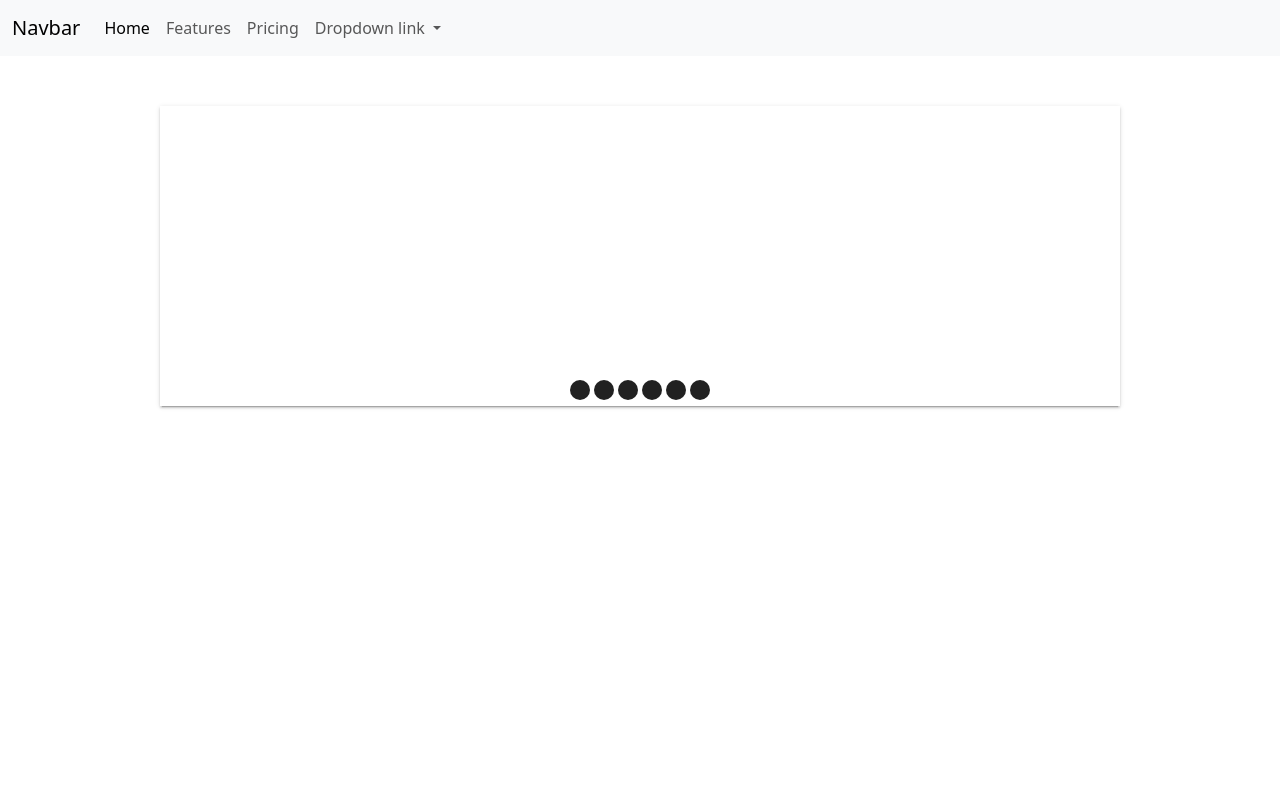
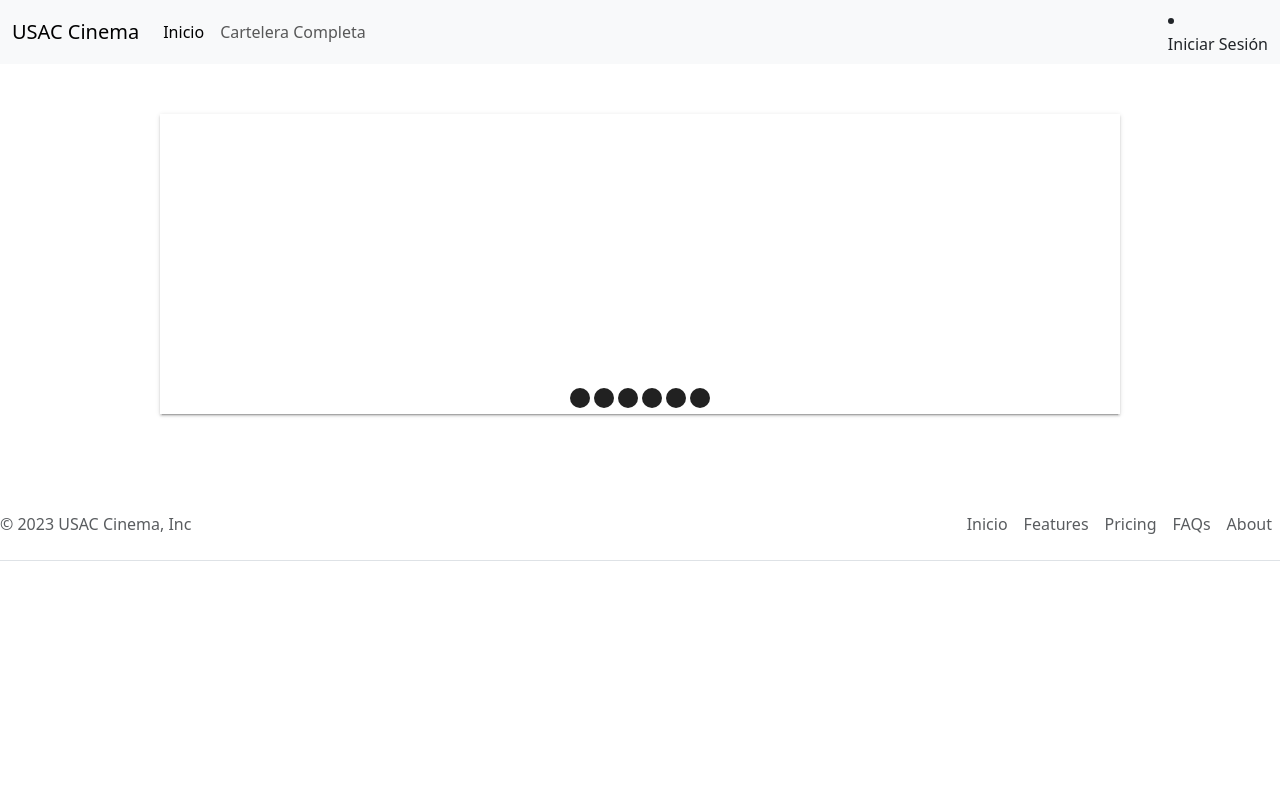
Before and after one commit to AnyeloHernandez/IPC2_V1S12023_ProyectoF2_3_201807398, a Django app: page / in a window 1280 px wide. Run offline with Django 4.2, Linux system fonts and the light colour scheme; some libraries are stand-ins or nearby versions.

Commit message:
Feat: Se añadio Navbar, Footer, login y logout

```diff
--- a/mysite/urls.py
+++ b/mysite/urls.py
@@ -22,5 +22,6 @@ urlpatterns = [
     path('admin/', admin.site.urls),
     path('', views.home, name='home'),
     path('signup/', views.signup, name='signup'),
-    path('login/', views.login, name='login')
+    path('login/', views.login, name='login'),
+    path('logout/', views.logout, name='logout')
 ]
--- a/tasks/templates/base.html
+++ b/tasks/templates/base.html
@@ -9,41 +9,67 @@
         {% bootstrap_css %}
         {% bootstrap_javascript %}
     </head>
-    <body>
+    <div class="container"></div>
+    <body class="d-flex flex-column min-vh-100">
         <nav class="navbar navbar-expand-lg bg-body-tertiary">
             <div class="container-fluid">
-              <a class="navbar-brand" href="#">Navbar</a>
+              <a class="navbar-brand" href="#">USAC Cinema</a>
               <button class="navbar-toggler" type="button" data-bs-toggle="collapse" data-bs-target="#navbarNavDropdown" aria-controls="navbarNavDropdown" aria-expanded="false" aria-label="Toggle navigation">
                 <span class="navbar-toggler-icon"></span>
               </button>
               <div class="collapse navbar-collapse" id="navbarNavDropdown">
                 <ul class="navbar-nav">
                   <li class="nav-item">
-                    <a class="nav-link active" aria-current="page" href="#">Home</a>
+                    <a class="nav-link active" aria-current="page" href="#">Inicio</a>
                   </li>
                   <li class="nav-item">
-                    <a class="nav-link" href="#">Features</a>
+                    <a class="nav-link" href="#">Cartelera Completa</a>
                   </li>
+                  <!-- <li class="nav-item">
+                    <a class="nav-link" href="#">Pricing</a>
+                  </li> -->
+
+                </ul>
+              </div>
+
+              {% if usuario == 'Iniciar Sesión' %}
                   <li class="nav-item">
-                    <a class="nav-link" href="#">Pricing</a>
+                    <a class="nav-link" href="{% url 'login' %}">{{usuario}}</a>
                   </li>
+                  {% else %}
                   <li class="nav-item dropdown">
                     <a class="nav-link dropdown-toggle" href="#" role="button" data-bs-toggle="dropdown" aria-expanded="false">
-                      Dropdown link
+                      {{usuario}}
                     </a>
-                    <ul class="dropdown-menu">
-                      <li><a class="dropdown-item" href="#">Action</a></li>
-                      <li><a class="dropdown-item" href="#">Another action</a></li>
-                      <li><a class="dropdown-item" href="#">Something else here</a></li>
+                    <ul class="dropdown-menu dropdown-menu-end" aria-labelledby="navbarDropdown">
+                        <li><a class="dropdown-item" href="#">Ver boletos comprados</a></li>
+                        <li><a class="dropdown-item" href="#">Ajustes</a></li>
+                      <li class="dropdown-divider"></li>
+                      <li><a class="dropdown-item" href="{% url 'logout' %}">Cerrar Sesión</a></li>
                     </ul>
                   </li>
-                </ul>
-              </div>
+                  {% endif %}
             </div>
           </nav>
-        <h1>{{usuario}}</h1>
         {% block content %}
         {% endblock %}
 
+
+  <footer class="d-flex flex-wrap justify-content-between align-items-center py-3 my-4 border-bottom">
+    <p class="col-md-4 mb-0 text-body-secondary">© 2023 USAC Cinema, Inc</p>
+
+    <a href="/" class="col-md-4 d-flex align-items-center justify-content-center mb-3 mb-md-0 me-md-auto link-body-emphasis text-decoration-none">
+      <svg class="bi me-2" width="40" height="32"><use xlink:href="#bootstrap"></use></svg>
+    </a>
+
+    <ul class="nav col-md-4 justify-content-end">
+      <li class="nav-item"><a href="{% url 'home' %}" class="nav-link px-2 text-body-secondary">Inicio</a></li>
+      <li class="nav-item"><a href="#" class="nav-link px-2 text-body-secondary">Features</a></li>
+      <li class="nav-item"><a href="#" class="nav-link px-2 text-body-secondary">Pricing</a></li>
+      <li class="nav-item"><a href="#" class="nav-link px-2 text-body-secondary">FAQs</a></li>
+      <li class="nav-item"><a href="#" class="nav-link px-2 text-body-secondary">About</a></li>
+    </ul>
+  </footer>
+</div>
     </body>
     </html>
--- a/tasks/views.py
+++ b/tasks/views.py
@@ -15,14 +15,19 @@ def home(request):
     # lista_doble_ciruclar_peliculas.imprimir_lista("2", None)
     if lista_enlazada_usuarios.usuario_logeado != '':
         return render(request, 'home.html', {
-            "usuario": f'Bienvenido {lista_enlazada_usuarios.usuario_logeado}',
+            "usuario": lista_enlazada_usuarios.usuario_logeado,
             "peliculas": lista_doble_ciruclar_peliculas
         })
     else:
         print(type(lista_doble_ciruclar_peliculas))
         return render(request, 'home.html', {
+            "usuario": 'Iniciar Sesión',
             "peliculas": lista_doble_ciruclar_peliculas
         })
+
+def logout(request):
+    lista_enlazada_usuarios.usuario_logeado = ''
+    return redirect('home')
 
 def signup(request):
     #lista_enlazada_usuarios.imprimir_lista()
```
